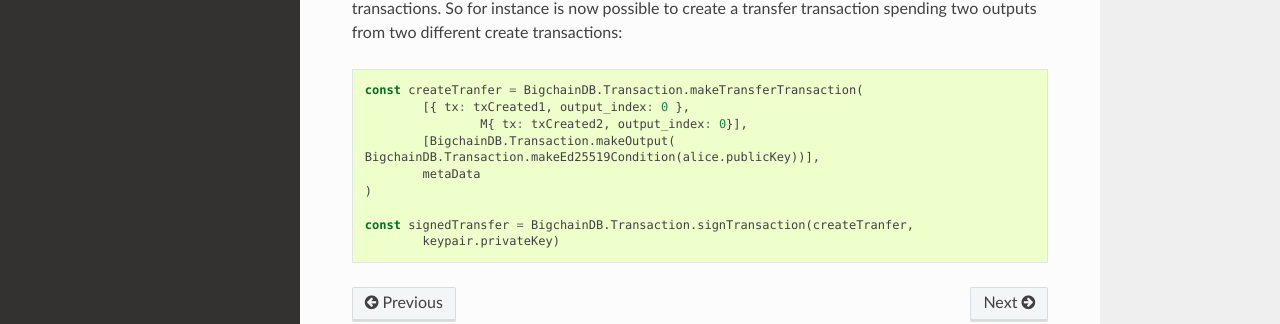
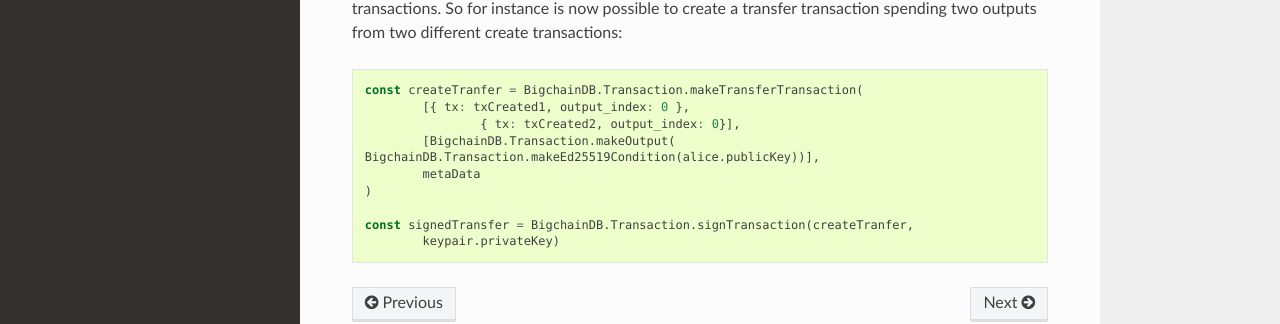
Before and after one commit to bigchaindb/js-bigchaindb-driver, a Sphinx documentation site: the page built from docs/source/readme.rst, in a window 1280 px wide and 900 px high, scrolled down 729 px. Shown: the part 448-772 px from the top of the window. Built offline with Sphinx 7.4.7 and the Read the Docs theme 2.0.0, drawn with Linux system fonts in a browser that asks for light colours.

Commit message:
Correct typo

```diff
--- a/docs/source/readme.rst
+++ b/docs/source/readme.rst
@@ -80,7 +80,7 @@
 
 	const createTranfer = BigchainDB.Transaction.makeTransferTransaction(
 		[{ tx: txCreated1, output_index: 0 },
-			M{ tx: txCreated2, output_index: 0}],
+			{ tx: txCreated2, output_index: 0}],
 		[BigchainDB.Transaction.makeOutput(
         BigchainDB.Transaction.makeEd25519Condition(alice.publicKey))],
 		metaData
```
